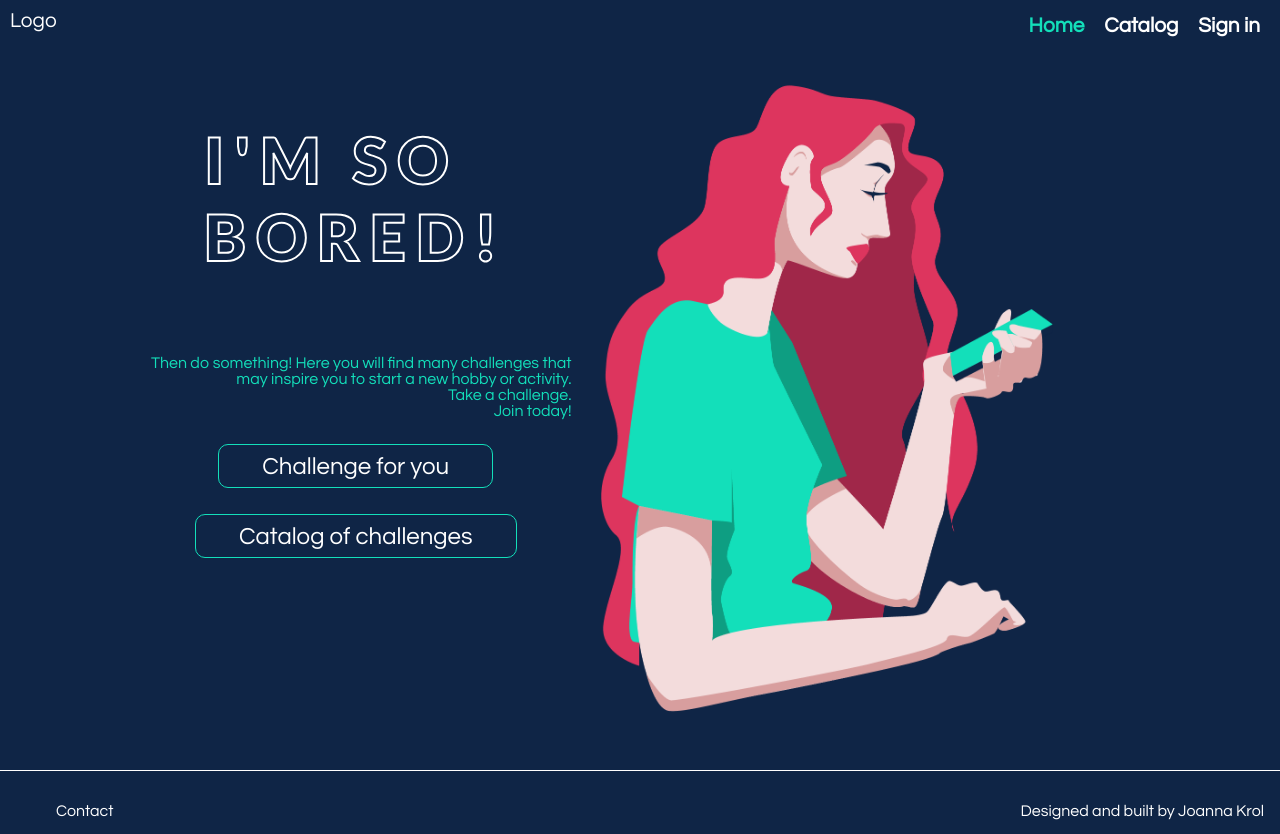
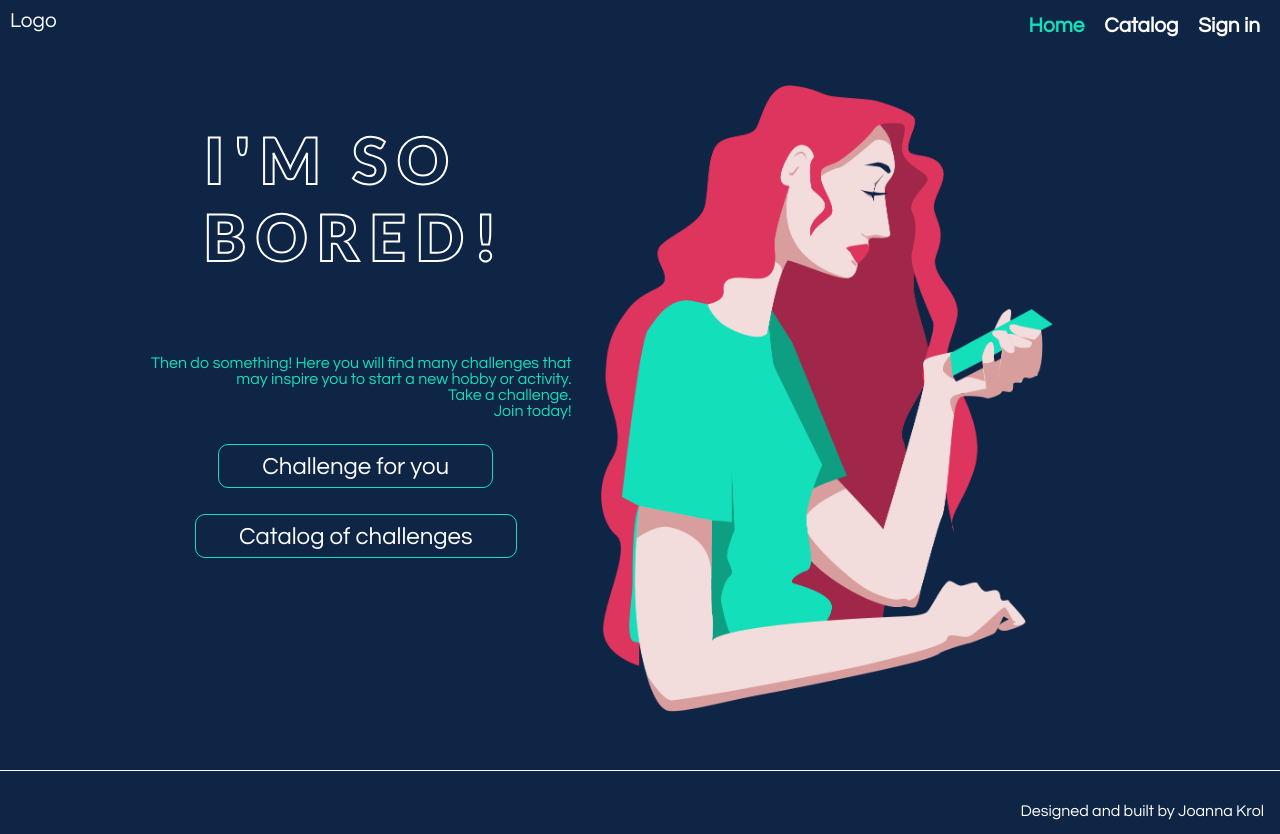
Before and after one commit to joannabkrol/i-m-bored, a React (Create React App) app: page / in a window 1280 px wide. Built offline with nearby package versions, Linux system fonts and the light colour scheme.

Commit message:
Deleted contact from Footer| Added go to catalog from Home and style to Home image

```diff
--- a/src/Components/Navigation/Footer/Footer.js
+++ b/src/Components/Navigation/Footer/Footer.js
@@ -3,9 +3,6 @@ import classes from './Footer.module.css';
 
 const footer = () => (
     <div className={classes.Footer}>
-        <ul>
-            <li>Contact</li>
-        </ul>
         <p>Designed and built by Joanna Krol</p>
     </div>
 );
--- a/src/Components/Navigation/Footer/Footer.module.css
+++ b/src/Components/Navigation/Footer/Footer.module.css
@@ -8,11 +8,8 @@
     border-top: 1px solid white;
     /*box-shadow: 0px -5px 10px #13DFBA;*/
     display: flex;
-    justify-content: space-between;
+    justify-content: flex-end;
 }
-.Footer p, ul {
+.Footer p {
     color: white;
 }
-.Footer ul li {
-    list-style: none;
-}
--- a/src/Containers/Home/Home.js
+++ b/src/Containers/Home/Home.js
@@ -28,7 +28,9 @@ class Home extends Component {
             showSuccessModal: false
         })
     }
-
+    goToCatalogHandler = () => {
+        this.props.history.push("/catalog");
+    }
 
     render () {
         return (
@@ -55,7 +57,7 @@ class Home extends Component {
                                 >Catalog of challenges</Button>
                             </div>
                         </div>
-                        <div style={{minWidth: "350px" }}><img src={image} width="90%" alt="Bored women looking at the phone"/></div>
+                        <div className={classes.Image}><img src={image} width="90%" alt="Bored women looking at the phone"/></div>
                     </div>
                     <div className={classes.MobileButtonsContainer}>
                         <Button
--- a/src/Containers/Home/Home.module.css
+++ b/src/Containers/Home/Home.module.css
@@ -60,3 +60,7 @@
         flex-direction: column;
     }
 }
+.Image {
+    min-width: 350px;
+    max-width: 700px;
+}
```
